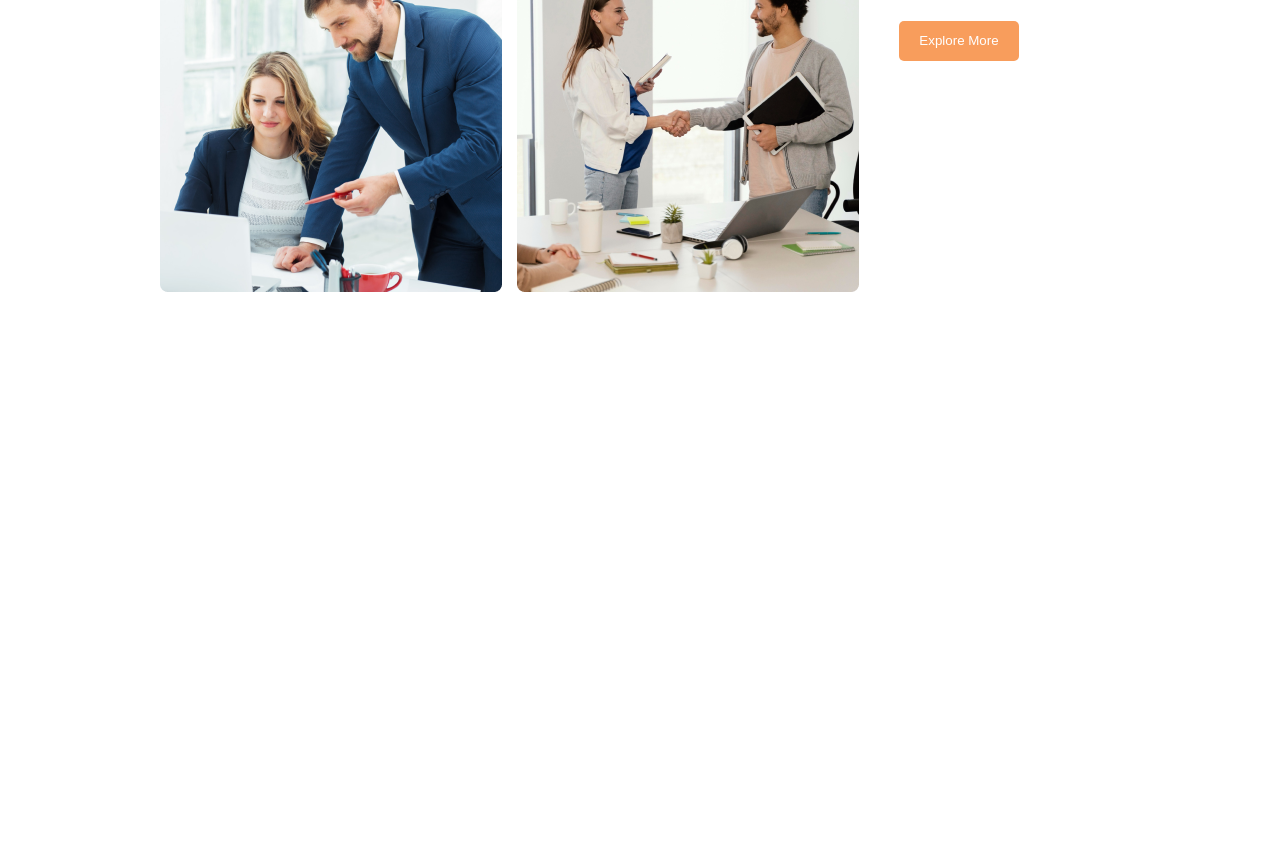
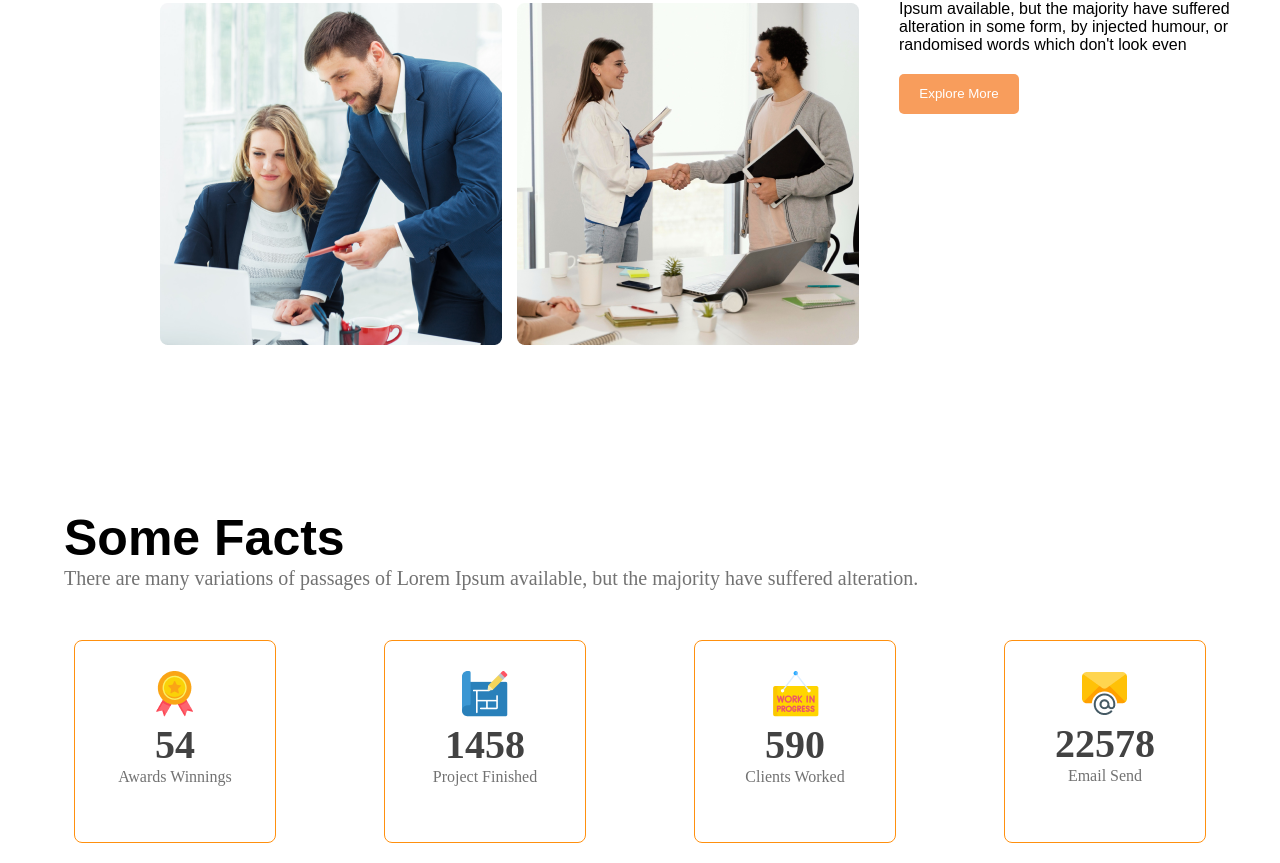
Before and after one commit to sumiph/new-prectice, a plain HTML site: page index.html in a window 1280 px wide. Shown: the part 1372-2235 px from the top of the page. Before the commit the page ends 1828 px from the top, so only its background shows below. Drawn offline with Linux system fonts and the light colour scheme.

Commit message:
added facts

```diff
--- a/index.html
+++ b/index.html
@@ -7,9 +7,10 @@
     <link rel="stylesheet" href="style.css">
 </head>
 <body>
+    <!-----------------start header------------------>
     <header>
         <nav class="main-hader">
-            <h1 class="nav text">G3 Architects</h1>
+            <h1 class="contend-text">G3 Architects</h1>
             <div class="hader-list">
                 <ul>
                     <li>Home</li>
@@ -22,8 +23,8 @@
         <div class="main-contener">
             <div class="contend">
                 <h1 class="bener-text">Brand New Group of Architects </h1>
-                <p class="banner-peragrph">
-                    There are many variations of passages of Lorem Ipsum available, but the majority have suffered alteration in some form, by injected humour, or randomised words which don't look even
+                <p class="contend-peragrph">
+                    There are many variations of passages of Lorem Ipsum available,<br> but the majority have suffered alteration in some form, by injected humour,<br> or randomised words which don't look even
                 </p>
                 <button class="orimery">Explore More</button>
             </div>
@@ -33,8 +34,9 @@
             </div>
         </div>
     </header>
-    <!--header end -->
+    <!---------------------header end--------------- -->
     <main>
+        <!------------------start quick features--------------->
         <section class="main-quick">
             <div class="all-quick-items">
                 <div class="all-photos">
@@ -50,6 +52,38 @@
                 </div>
             </div>
         </section>
+<!-------------------------end quick feature----------------------------->
+<!-------------------------steart facts----------------------------->
+<section class="facts-contener">
+    <div class="facts-contend">
+        <h2 class="contend-text">Some Facts</h2>
+        <p class="contend-peragrph">There are many variations of passages of Lorem Ipsum available, but the majority have suffered alteration.</p>
+        </div>
+        <div class="ccard">
+        <div class="factes-card">
+            <img src="./images/icons/ribon.png" alt="">
+            <h1>54</h1>
+            <p>Awards Winnings</p>
+        </div>
+        <div class="factes-card">
+            <img src="./images/icons/projects.png" alt="">
+            <h1>1458</h1>
+            <p>Project Finished</p>
+        </div>
+        <div class="factes-card">
+            <img src="./images/icons/customers.png" alt="">
+            <h1>590</h1>
+            <p>Clients Worked</p>
+        </div>
+        <div class="factes-card">
+            <img src="./images/icons/email.png" alt="">
+            <h1>22578</h1>
+            <p>Email Send</p>
+        </div>
+      </div>
+    </div>
+</section>
+<!-------------------------end facts----------------------------->
 
     </main>
     <footer>
--- a/style.css
+++ b/style.css
@@ -12,12 +12,18 @@ header{
  padding: 50px;
  justify-content: space-around;
 }
-.nav text{
-    font-size: 60px;
+.contend-text{
+    font-size: 50px;
 }
 .hader-list ul{
     list-style: none;
     display: flex;
+}
+.contend-peragrph{
+    color: #727272;
+    font-family: Work Sans;
+    font-size: 20px;
+    font-weight: 200;
 }
 .hader-list ul li{
 margin-left: 40px;
@@ -44,7 +50,7 @@ margin-bottom: 20px;
     width: 80%;
   margin-left: 9%;
 }
-/* haeder end*/
+/*------------------ haeder end------------------------*/
 .all-quick-items{
      display: flex;
 }
@@ -66,19 +72,53 @@ margin-bottom: 20px;
 }
 span1{opacity: 40%;}
 span2{color:rgb(255, 165, 0)}
+/*--------------quick fautuer end-------------*/
+/*steart facts*/
+.facts-contend{
+    text-align: left;
+    margin-left: 5%;
+}
+.ccard{
+    display: flex;
+    justify-content: space-around;
+    margin: 20px;
+}
+.factes-card{
+    border-radius: 8px;
+   border: 1px solid #FF900E;
+   width: 200.831px;
+  height: 200.831px;
+  margin-top: 30px;
+text-align: center;
+}
+.factes-card img{
+    padding-top: 30px;
+}
+.factes-card h1{
+    font-size: 40px;
+    color: #424242;
+    font-family: Work Sans;
+}
+.factes-card p{
+    font-family: Work Sans;
+    color: #727272;
+}
+/*end facts*/
 
 
 @media screen and  (max-width:576px) {
     .main-hader{
     flex-direction: column;
     }
-    .hader-list ul{
+    .hader-list ul,
+    .ccard {
         flex-direction: column;
         margin-top: 20px;
         padding-left: 200px;
     }
     .all-quick-items{
         flex-direction: column;
+        padding: 10px;
    }
    .all-photos{
     display: grid;
@@ -86,7 +126,7 @@ span2{color:rgb(255, 165, 0)}
     padding: 5vh;
 }
 .all-quick-text{
-    padding-top: 5%;
+    padding: 10px;
 }
 
 
```
